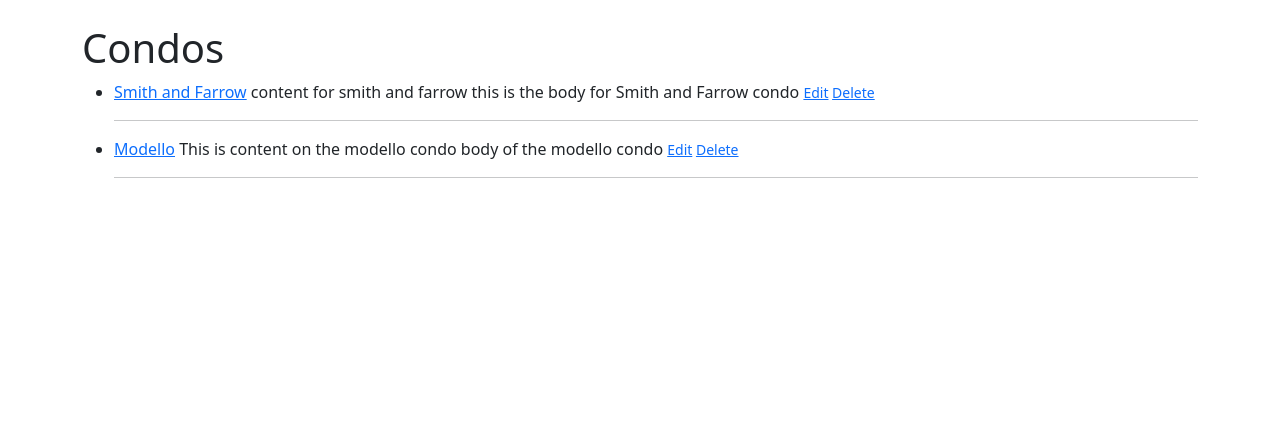
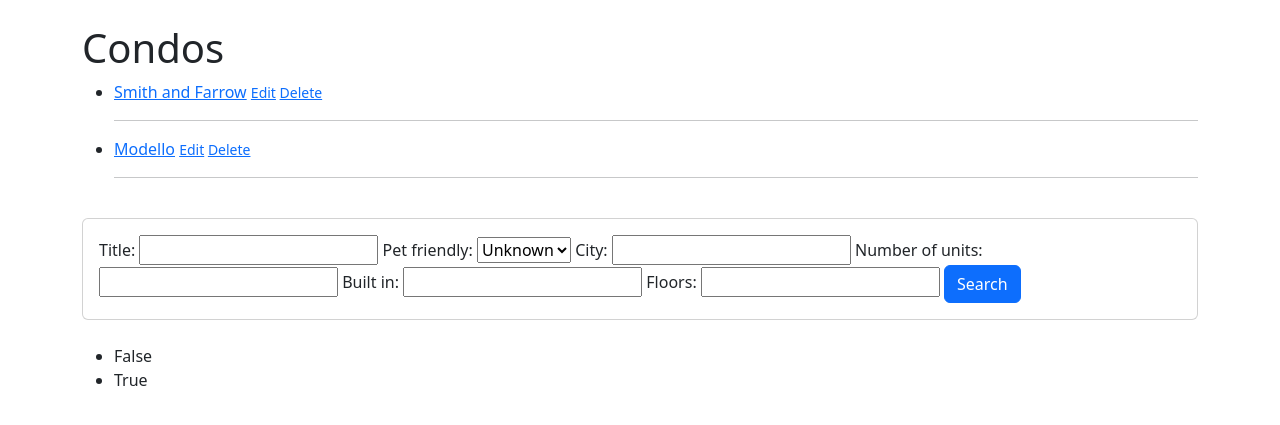
Before and after one commit to christruong90/COMP8047_project, a Django app: page / in a window 1280 px wide. Shown: the part 56-481 px from the top of the page. Run offline with Django 4.2, Linux system fonts and the light colour scheme; data comes from the database, SQL or seed files in the repository.

Commit message:
setup search functionality using django_filters

```diff
--- a/blog/admin.py
+++ b/blog/admin.py
@@ -1,7 +1,8 @@
 from django.contrib import admin
-from .models import Post, Condo, ReviewRating
+from .models import Post, Condo, ReviewRating, Developer
 
 # Register your models here.
 # admin.site.register(Post)
 admin.site.register(Condo)
 admin.site.register(ReviewRating)
+admin.site.register(Developer)
--- /dev/null
+++ b/blog/filters.py
@@ -0,0 +1,8 @@
+import django_filters
+
+from .models import *
+
+class CondoFilter(django_filters.FilterSet):
+    class Meta:
+        model = Condo
+        fields = ['title', 'pet_friendly', 'city', 'number_of_units', 'built_in', 'floors']
--- a/blog/forms.py
+++ b/blog/forms.py
@@ -26,5 +26,5 @@ class EditForm(forms.ModelForm):
 class ReviewForm(forms.ModelForm):
     class Meta:
         model = ReviewRating
-        fields = ['review_title', 'review', 'customer_service', 'build_quality', 'amenities', 'location']
+        fields = ['review_title', 'review', 'customer_service', 'build_quality', 'amenities', 'location', 'would_reviewer_recommend']
         # fields = ('__all__')
--- a/blog/models.py
+++ b/blog/models.py
@@ -1,6 +1,7 @@
 from django.db import models
 from django.contrib.auth.models import User
 from django.urls import reverse
+from django.core.validators import MaxValueValidator, MinValueValidator
 
 class Author(models.Model):
     name = models.CharField(max_length=100)
@@ -16,11 +17,28 @@ class Post(models.Model):
     def __str__(self):
         return self.title + " | " + str(self.author)
 
+class Developer(models.Model):
+    title = models.CharField(max_length=100)
+
+    def __str__(self):
+        return self.title
+
 class Condo(models.Model):
     title = models.CharField(max_length=100)
-    content = models.TextField()
-    body = models.TextField()
     condo_image = models.ImageField(null=True, blank=True, upload_to="images/")
+    pet_friendly = models.BooleanField()
+    address = models.CharField(max_length=255)
+    city = models.CharField(max_length=255)
+    developer = models.ForeignKey(Developer, on_delete=models.CASCADE)
+    architect = models.CharField(max_length=255)
+    number_of_units = models.IntegerField()
+    floors = models.IntegerField()
+    built_in = models.IntegerField(
+        validators=[
+            MaxValueValidator(2100),
+            MinValueValidator(1900)
+        ]
+    )
 
     def __str__(self):
         return self.title
@@ -38,7 +56,7 @@ class ReviewRating(models.Model):
     location = models.FloatField()
     review_title = models.CharField(max_length=100, blank=True)
     review = models.TextField(max_length=500, blank=True)
-    # would_reviewer_recommend = models.BooleanField()
+    would_reviewer_recommend = models.BooleanField()
     created_at = models.DateTimeField(auto_now_add=True)
 
     def __str__(self):
--- a/blog/templates/home.html
+++ b/blog/templates/home.html
@@ -2,6 +2,7 @@
 {% block content %}
 
 <h1> Condos</h1>
+
 
 <ul>
 {% for condo in object_list %}
@@ -20,5 +21,22 @@
     <hr>
 {% endfor%}
 </ul>
+<br>
+<div class="row">
+    <div class="col">
+        <div class="card card-body">
+            <form method="get">
+                {{myFilter.form}}
+                <button class="btn btn-primary" type="submit">Search</button>
+            </form>
+        </div>
+    </div>
+</div>
+<br>
+<ul>
+    {% for condo in myFilter.qs%}
+        <li>{{condo.pet_friendly}}</li>
+    {% endfor %}
+</ul>
 
 {% endblock %}
--- a/blog/views.py
+++ b/blog/views.py
@@ -5,6 +5,7 @@ from .models import Condo, ReviewRating
 from .forms import CondoForm, EditForm, ReviewForm
 from django.urls import reverse_lazy
 from django.contrib import messages
+from .filters import CondoFilter
 
 # Create your views here.
 
@@ -15,6 +16,12 @@ class HomeView(ListView):
     model = Condo
     template_name = 'home.html'
     order = ['-id']
+
+    def get_context_data(self, **kwargs):
+        context = super().get_context_data(**kwargs)
+        myFilter = CondoFilter(self.request.GET, queryset=self.get_queryset())
+        context['myFilter'] = myFilter
+        return context
 
 class CondoDetailView(DetailView):
     model = Condo
@@ -58,7 +65,7 @@ def submit_review(request, condo_id):
             data.customer_service = form.cleaned_data['customer_service']
             data.build_quality = form.cleaned_data['build_quality']
             data.amenities = form.cleaned_data['amenities']
-            # data.would_reviewer_recommend = form.cleaned_data['would_reviewer_recommend']
+            data.would_reviewer_recommend = form.cleaned_data['would_reviewer_recommend']
             data.location = form.cleaned_data['location']
             data.condo_id = condo_id
             data.user_id = request.user.id
--- a/blog_app/settings.py
+++ b/blog_app/settings.py
@@ -39,6 +39,7 @@ INSTALLED_APPS = [
     'django.contrib.messages',
     'django.contrib.staticfiles',
     'blog',
+    'django_filters',
 ]
 
 MIDDLEWARE = [
```
Also changed, not shown: blog/templates/condo_details.html (+23 -5 lines), blog/migrations/0011_condo_pet_friendly.py (added), blog/migrations/0012_condo_built_in.py (added), blog/migrations/0013_remove_condo_body_remove_condo_content_condo_address_and_more.py (added), blog/migrations/0014_developer.py (added), blog/migrations/0015_alter_condo_developer.py (added), blog/migrations/0016_alter_condo_developer.py (added), blog/migrations/0017_alter_condo_developer.py (added), blog/migrations/0018_condo_city.py (added), db.sqlite3.
